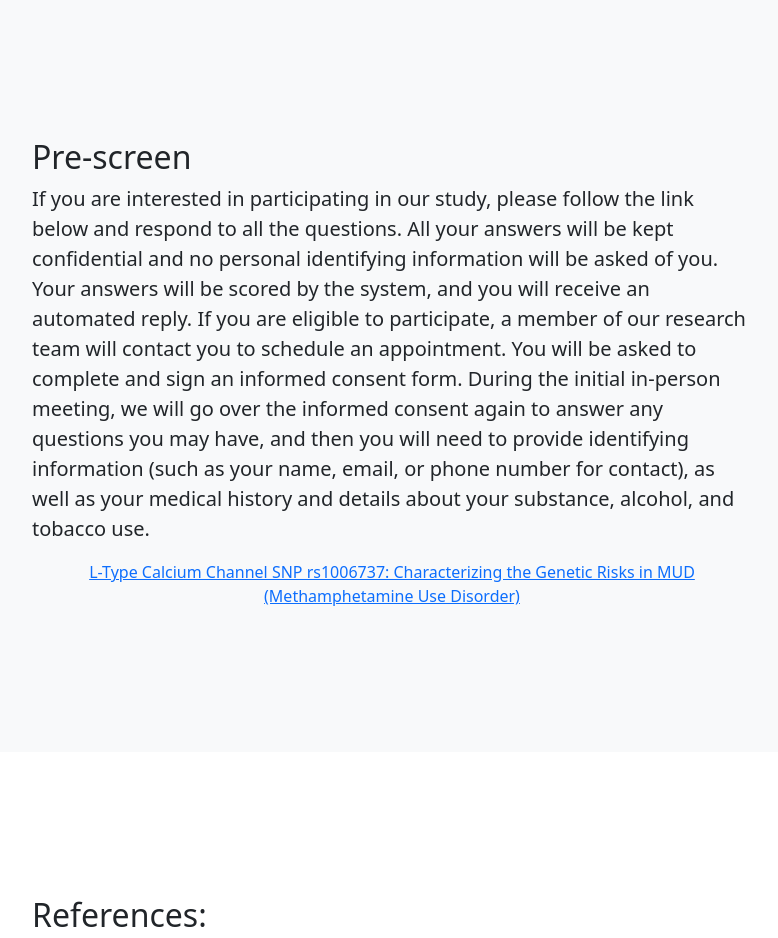
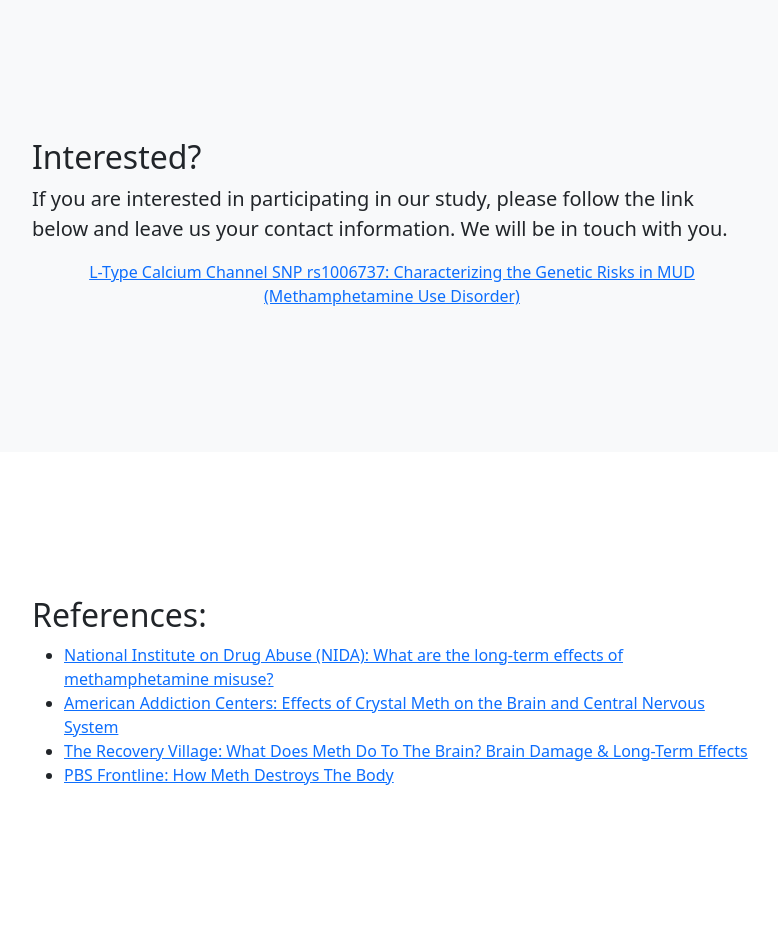
Before and after one commit to mlaa9/study.github.io, a plain HTML site: page index.html in a window 1280 px wide. Shown: the part 2860-3798 px from the top of the page, without its empty margins (248-1026 px from the left). Drawn offline with nearby package versions, Linux system fonts and the light colour scheme.

Commit message:
Update index.html
Modified the Pre-screen section

```diff
--- a/index.html
+++ b/index.html
@@ -96,8 +96,8 @@
             <div class="container px-4">
                 <div class="row gx-4 justify-content-center">
                     <div class="col-lg-8">
-                        <h2>Pre-screen</h2>
-                        <p class="lead">If you are interested in participating in our study, please follow the link below and respond to all the questions. All your answers will be kept confidential and no personal identifying information will be asked of you. Your answers will be scored by the system, and you will receive an automated reply. If you are eligible to participate, a member of our research team will contact you to schedule an appointment. You will be asked to complete and sign an informed consent form. During the initial in-person meeting, we will go over the informed consent again to answer any questions you may have, and then you will need to provide identifying information (such as your name, email, or phone number for contact), as well as your medical history and details about your substance, alcohol, and tobacco use.</p>
+                        <h2>Interested?</h2>
+                        <p class="lead">If you are interested in participating in our study, please follow the link below and leave us your contact information. We will be in touch with you.</p>
                 <div class="center">
     <a href="https://redcap.pbrc.hawaii.edu/redcap_v14.6.9/Design/online_designer.php?pid=30&page=prescreen">L-Type Calcium Channel SNP rs1006737: Characterizing the Genetic Risks in MUD (Methamphetamine Use Disorder)</a>
 </div>
```
